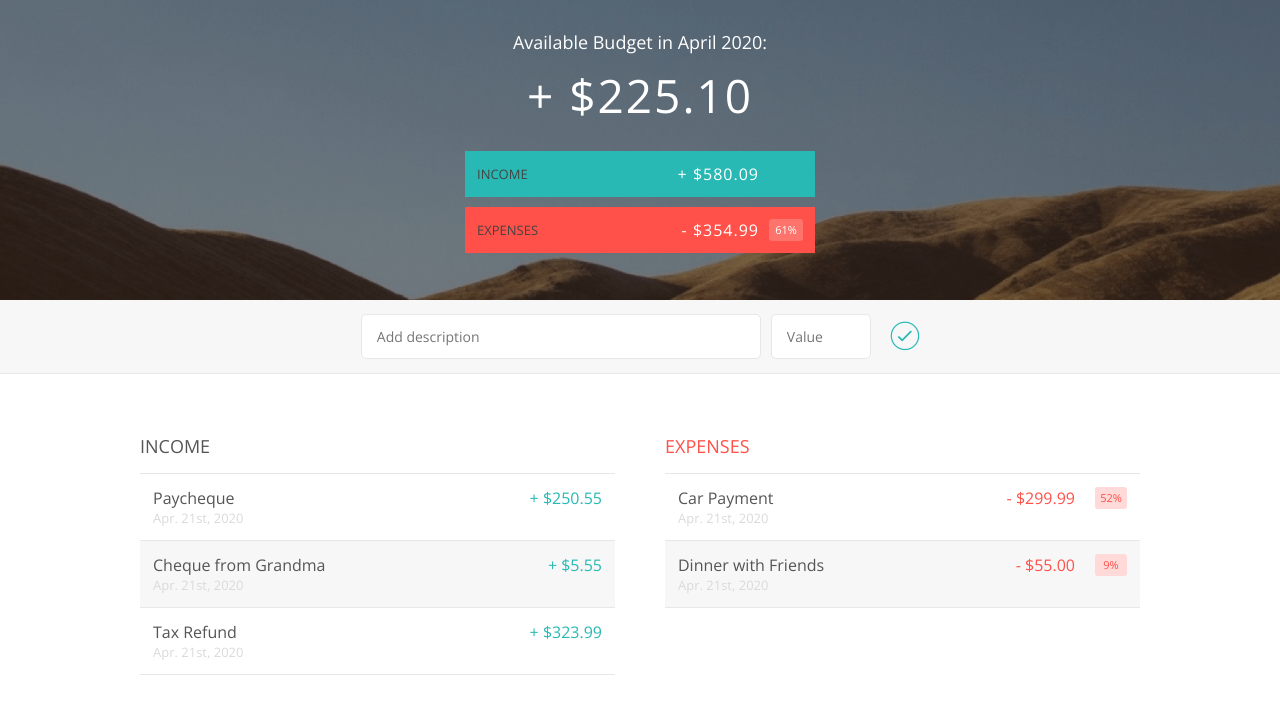
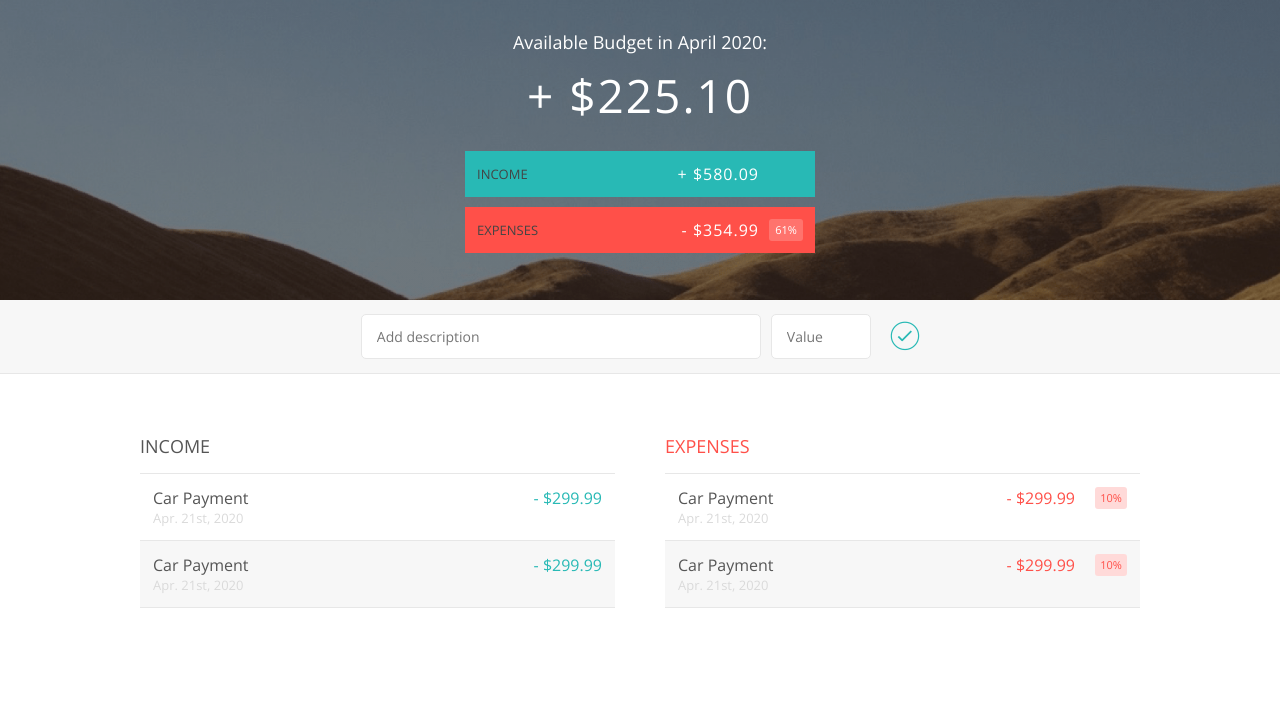
Before and after one commit to MuhammadMusab1/budget-cal-react, a React (Create React App) app: page / in a window 1280 px wide. Shown: the top 714 px of the page. Built offline with nearby package versions, Linux system fonts and the light colour scheme.

Commit message:
refactor components

```diff
--- a/src/App.js
+++ b/src/App.js
@@ -1,8 +1,7 @@
 import "./App.css";
 import "./style.css";
 //Components Import
-import { Top } from "./components/Top";
-import { Bottom } from "./components/Bottom";
+import { BudgetSummary } from "./components/BudgetSummary";
 import { IncomeList } from "./components/IncomeList";
 import { ExpenseList } from "./components/ExpenseList";
 import { Add } from "./components/Add";
@@ -10,14 +9,16 @@ import { Add } from "./components/Add";
 function App() {
   return (
     <div className="app">
-      <Top />
-      <Bottom>
+      <div className="top">
+        <BudgetSummary />
+      </div>
+      <div className="bottom">
         <Add />
         <div className="container">
           <IncomeList />
           <ExpenseList />
         </div>
-      </Bottom>
+      </div>
     </div>
   );
 }
--- a/src/components/Bottom.jsx
+++ /dev/null
@@ -1,5 +0,0 @@
-function Bottom(props) {
-  return <div className="bottom">{props.children}</div>;
-}
-
-export { Bottom };
--- a/src/components/Expense.jsx
+++ b/src/components/BudgetItem.jsx
@@ -1,10 +1,17 @@
-function Expense(props) {
+function BudgetItem(props) {
+  const { typeOfList } = props;
+  function addPercentageIfTypeExpenseList(typeOfList) {
+    if (typeOfList === "expense") {
+      return <div className="item__percentage">10%</div>;
+    }
+    //if it is income then we don't need to show percentage
+  }
   return (
     <div className="item" data-transaction-id="4">
       <div className="item__description">Car Payment </div>
       <div className="right">
         <div className="item__value">- $299.99</div>
-        <div className="item__percentage">52%</div>
+        {addPercentageIfTypeExpenseList(typeOfList)}
         <div className="item__delete">
           <button className="item__delete--btn">
             <i className="ion-ios-close-outline"></i>
@@ -15,4 +22,4 @@ function Expense(props) {
     </div>
   );
 }
-export { Expense };
+export { BudgetItem };
--- /dev/null
+++ b/src/components/BudgetSummary.jsx
@@ -0,0 +1,17 @@
+import { IncomeSummary } from "./IncomeSummary";
+import { ExpenseSummary } from "./ExpenseSummary";
+function BudgetSummary(props) {
+  return (
+    <div className="budget">
+      <div className="budget__title">
+        Available Budget in{" "}
+        <span className="budget__title--month">April 2020</span>:
+      </div>
+
+      <div className="budget__value">+ $225.10</div>
+      <IncomeSummary />
+      <ExpenseSummary />
+    </div>
+  );
+}
+export { BudgetSummary };
--- a/src/components/ExpenseList.jsx
+++ b/src/components/ExpenseList.jsx
@@ -1,23 +1,11 @@
-import { Expense } from "./Expense";
+import { BudgetItem } from "./BudgetItem";
 function ExpenseList(props) {
   return (
     <div className="expenses">
       <h2 className="expenses__title">Expenses</h2>
       <div className="expenses__list">
-        <Expense />
-        <div className="item" data-transaction-id="5">
-          <div className="item__description">Dinner with Friends</div>
-          <div className="right">
-            <div className="item__value">- $55.00</div>
-            <div className="item__percentage">9%</div>
-            <div className="item__delete">
-              <button className="item__delete--btn">
-                <i className="ion-ios-close-outline"></i>
-              </button>
-            </div>
-          </div>
-          <div className="item__date">Apr. 21st, 2020</div>
-        </div>
+        <BudgetItem typeOfList="expense" />
+        <BudgetItem typeOfList="expense" />
       </div>
     </div>
   );
--- /dev/null
+++ b/src/components/ExpenseSummary.jsx
@@ -0,0 +1,12 @@
+function ExpenseSummary(props) {
+  return (
+    <div className="budget__expenses">
+      <div className="budget__expenses--text">Expenses</div>
+      <div className="right">
+        <div className="budget__expenses--value">- $354.99</div>
+        <div className="budget__expenses--percentage">61%</div>
+      </div>
+    </div>
+  );
+}
+export { ExpenseSummary };
--- a/src/components/Income.jsx
+++ /dev/null
@@ -1,18 +0,0 @@
-function Income(props) {
-  return (
-    <div className="item" data-transaction-id="0">
-      <div className="item__description">Paycheque</div>
-      <div className="right">
-        <div className="item__value">+ $250.55</div>
-        <div className="item__delete">
-          <button className="item__delete--btn">
-            <i className="ion-ios-close-outline"></i>
-          </button>
-        </div>
-      </div>
-      <div className="item__date">Apr. 21st, 2020</div>
-    </div>
-  );
-}
-
-export { Income };
--- a/src/components/IncomeList.jsx
+++ b/src/components/IncomeList.jsx
@@ -1,34 +1,11 @@
-import { Income } from "./Income";
+import { BudgetItem } from "./BudgetItem";
 function IncomeList(props) {
   return (
     <div className="income">
       <h2 className="income__title">Income</h2>
       <div className="income__list">
-        <Income />
-        <div className="item" data-transaction-id="1">
-          <div className="item__description">Cheque from Grandma</div>
-          <div className="right">
-            <div className="item__value">+ $5.55</div>
-            <div className="item__delete">
-              <button className="item__delete--btn">
-                <i className="ion-ios-close-outline"></i>
-              </button>
-            </div>
-          </div>
-          <div className="item__date">Apr. 21st, 2020</div>
-        </div>
-        <div className="item" data-transaction-id="2">
-          <div className="item__description">Tax Refund</div>
-          <div className="right">
-            <div className="item__value">+ $323.99</div>
-            <div className="item__delete">
-              <button className="item__delete--btn">
-                <i className="ion-ios-close-outline"></i>
-              </button>
-            </div>
-          </div>
-          <div className="item__date">Apr. 21st, 2020</div>
-        </div>
+        <BudgetItem typeOfList="income" />
+        <BudgetItem typeOfList="income" />
       </div>
     </div>
   );
--- /dev/null
+++ b/src/components/IncomeSummary.jsx
@@ -0,0 +1,12 @@
+function IncomeSummary(props) {
+  return (
+    <div className="budget__income">
+      <div className="budget__income--text">Income</div>
+      <div className="right">
+        <div className="budget__income--value">+ $580.09</div>
+        <div className="budget__income--percentage">&nbsp;</div>
+      </div>
+    </div>
+  );
+}
+export { IncomeSummary };
--- a/src/components/Top.jsx
+++ /dev/null
@@ -1,31 +0,0 @@
-function Top(props) {
-  return (
-    <div className="top">
-      <div className="budget">
-        <div className="budget__title">
-          Available Budget in{" "}
-          <span className="budget__title--month">April 2020</span>:
-        </div>
-
-        <div className="budget__value">+ $225.10</div>
-
-        <div className="budget__income">
-          <div className="budget__income--text">Income</div>
-          <div className="right">
-            <div className="budget__income--value">+ $580.09</div>
-            <div className="budget__income--percentage">&nbsp;</div>
-          </div>
-        </div>
-
-        <div className="budget__expenses">
-          <div className="budget__expenses--text">Expenses</div>
-          <div className="right">
-            <div className="budget__expenses--value">- $354.99</div>
-            <div className="budget__expenses--percentage">61%</div>
-          </div>
-        </div>
-      </div>
-    </div>
-  );
-}
-export { Top };
```
